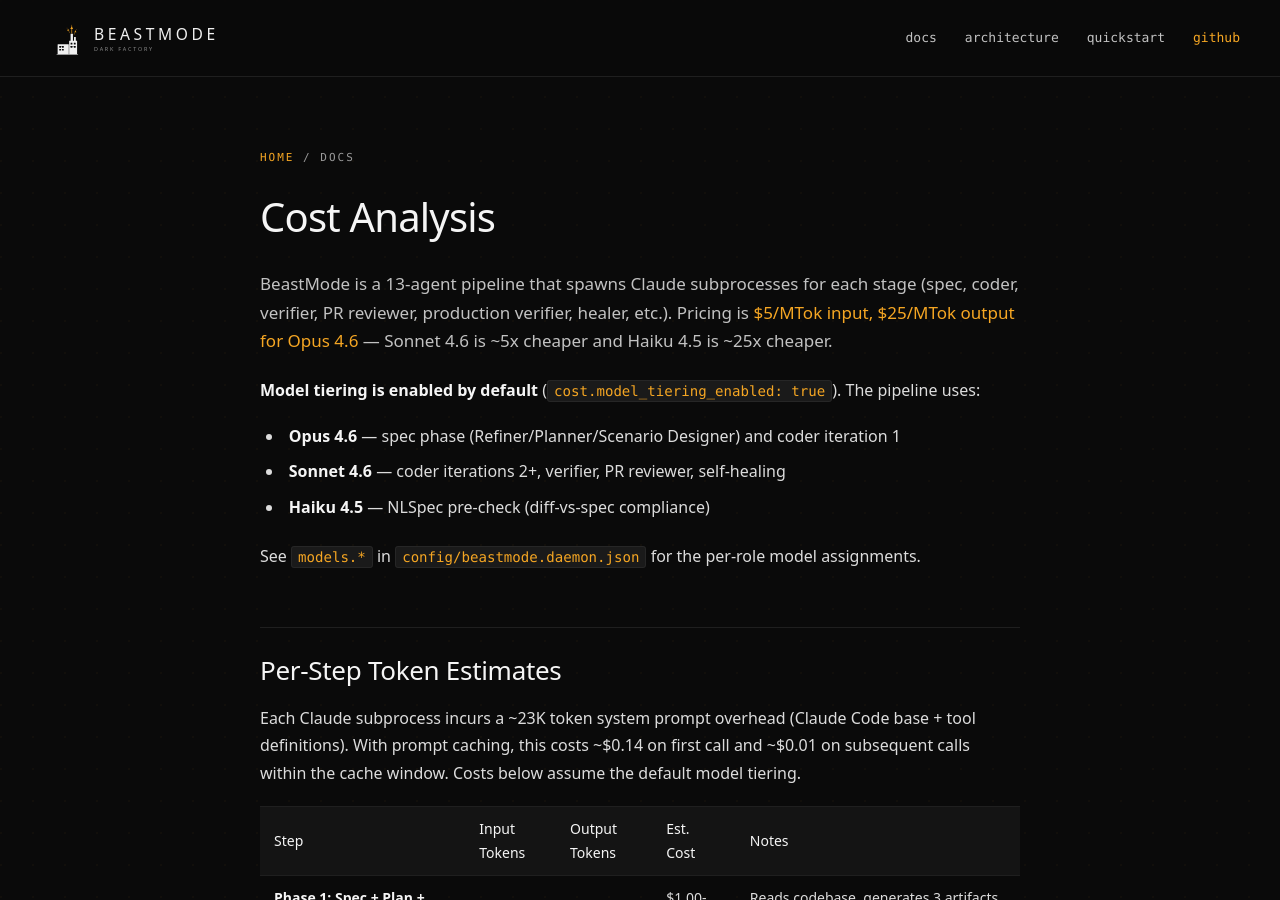
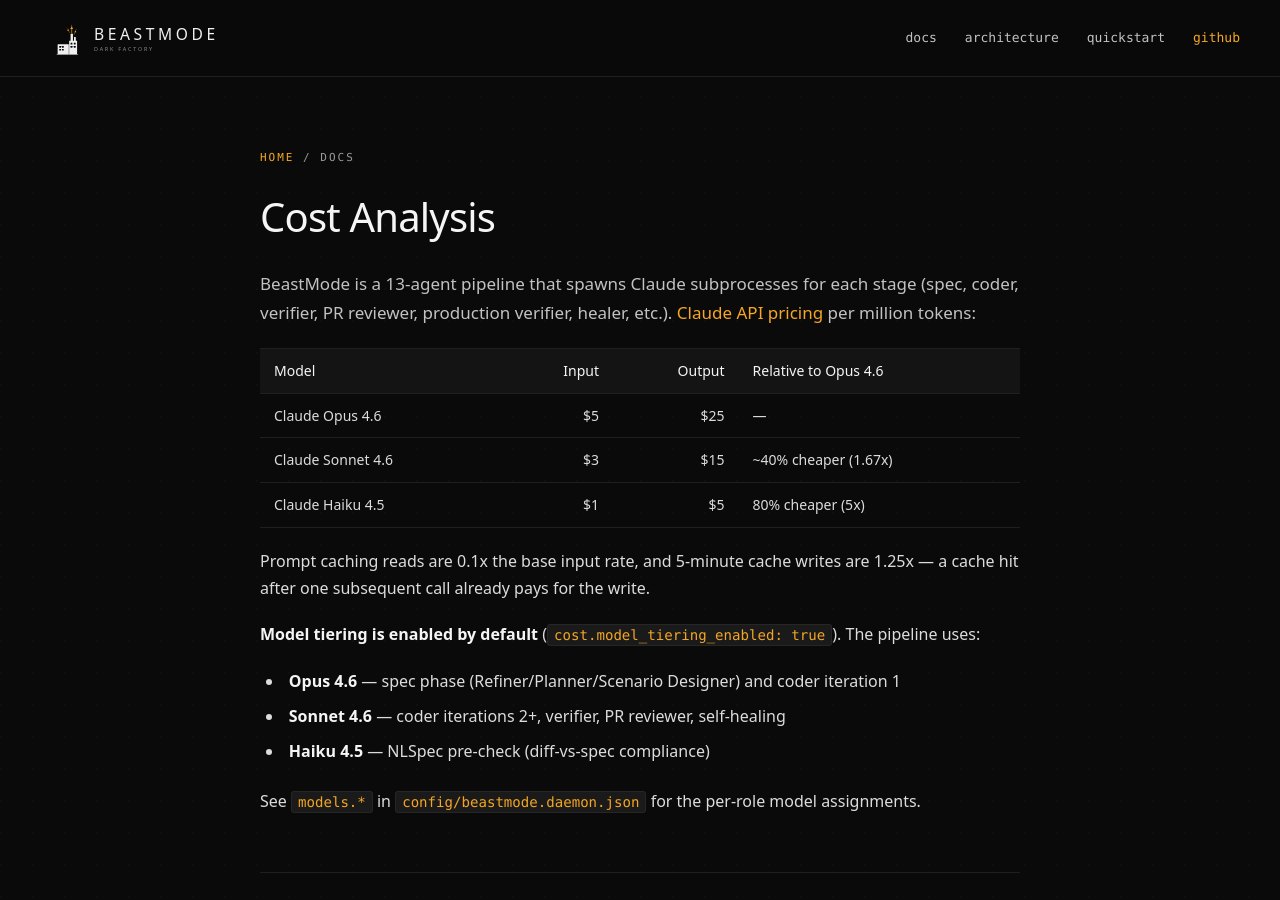
Before and after one commit to giladneiger/beastmode-docs, a Jekyll site: the page built from cost-analysis.md, in a window 1280 px wide and 900 px high. Built offline with Jekyll 4.4.1, drawn with Linux system fonts in a browser that asks for light colours; our own code applies the rules of GitHub Pages for plain Markdown files; some of the changed text lies outside the part shown.

Commit message:
docs: correct stale cost multipliers + EC2 instance size
The "~5x cheaper" (Sonnet) and "~25x cheaper" (Haiku) claims were
written against Opus 4.1 pricing ($15/$75 per MTok). Opus 4.6 was
repriced to $5/$25 per MTok, which collapsed those multipliers.

Under current Anthropic API pricing:
- Opus 4.6:   $5 / $25 per MTok (baseline)
- Sonnet 4.6: $3 / $15 per MTok — ~40% cheaper (1.67x, not 5x)
- Haiku 4.5:  $1 / $5  per MTok — 80% cheaper (5x, not 25x)

Replaced the prose "~Nx cheaper" shorthand in cost-analysis.md with an
actual per-model pricing table, fixed the Haiku comment in
configuration.md, and bumped the EC2 line in guides/setup.md from
t3.large/$60 to t3.xlarge/$120 to match the recommended instance size.

Co-Authored-By: Claude Opus 4.6 (1M context) <noreply@anthropic.com>

```diff
--- a/cost-analysis.md
+++ b/cost-analysis.md
@@ -1,6 +1,14 @@
 # Cost Analysis
 
-BeastMode is a 13-agent pipeline that spawns Claude subprocesses for each stage (spec, coder, verifier, PR reviewer, production verifier, healer, etc.). Pricing is [$5/MTok input, $25/MTok output for Opus 4.6](https://platform.claude.com/docs/en/about-claude/pricing) — Sonnet 4.6 is ~5x cheaper and Haiku 4.5 is ~25x cheaper.
+BeastMode is a 13-agent pipeline that spawns Claude subprocesses for each stage (spec, coder, verifier, PR reviewer, production verifier, healer, etc.). [Claude API pricing](https://platform.claude.com/docs/en/about-claude/pricing) per million tokens:
+
+| Model | Input | Output | Relative to Opus 4.6 |
+|-------|------:|-------:|:---------------------|
+| Claude Opus 4.6 | $5 | $25 | — |
+| Claude Sonnet 4.6 | $3 | $15 | ~40% cheaper (1.67x) |
+| Claude Haiku 4.5 | $1 | $5 | 80% cheaper (5x) |
+
+Prompt caching reads are 0.1x the base input rate, and 5-minute cache writes are 1.25x — a cache hit after one subsequent call already pays for the write.
 
 **Model tiering is enabled by default** (`cost.model_tiering_enabled: true`). The pipeline uses:
 - **Opus 4.6** — spec phase (Refiner/Planner/Scenario Designer) and coder iteration 1
@@ -62,7 +70,7 @@ Typical (2 iterations, smooth pipeline)     ~$12-18
 
 **Incremental verification + build check** — when a speculative build check fails, it writes a pseudo-satisfaction file with a single "build_check" scenario. The incremental verification system (`_find_last_real_verification()`) skips these pseudo-iterations when looking for the last real verifier run, ensuring that iteration N+1 correctly re-runs only the scenarios that failed in the last actual verification, not just the build-check pseudo-scenario.
 
-**Model tiering** — Phase 2 uses Opus for the first coder iteration (highest capability for initial implementation) and Sonnet for iterations 2+ (cheaper, the coder already has feedback). The NLSpec pre-check uses Haiku (~25x cheaper than Opus) since it's a simple diff-vs-spec comparison.
+**Model tiering** — Phase 2 uses Opus for the first coder iteration (highest capability for initial implementation) and Sonnet for iterations 2+ (~40% cheaper, the coder already has feedback). The NLSpec pre-check uses Haiku (5x cheaper than Opus) since it's a simple diff-vs-spec comparison.
 
 ## CI: Self-Hosted Runner
 
```
Also changed, not shown: configuration.md (+1 -1 lines), guides/setup.md (+1 -1 lines).
